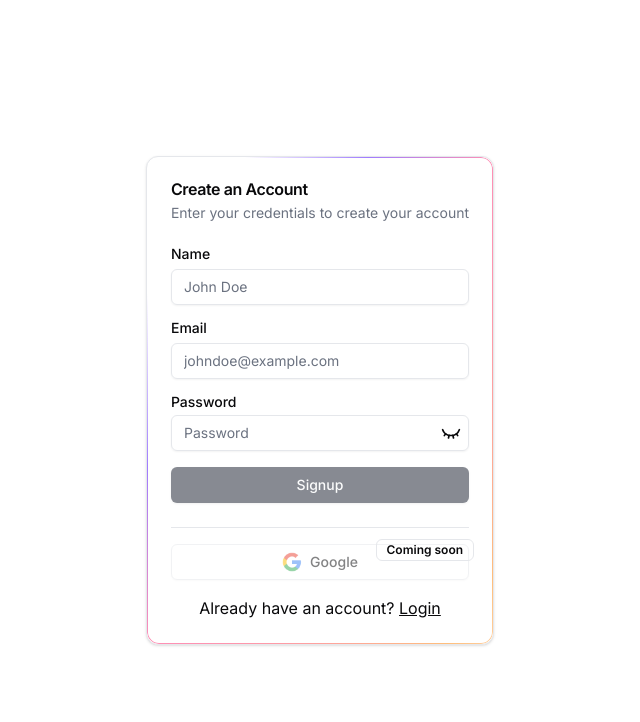
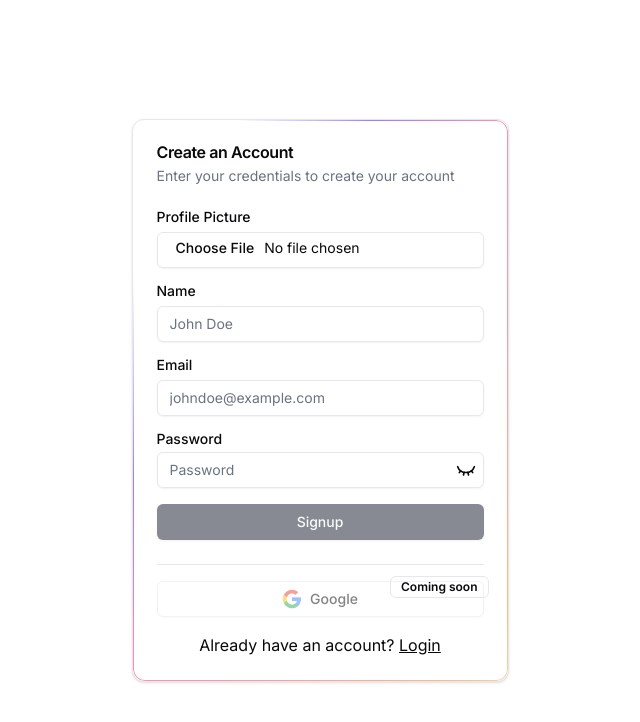
Before and after one commit to Uneebbhat/agencio-frontend, a Next.js app: page /signup in a window 1280 px wide. Shown: the top 722 px of the page, without its empty margins (320-960 px from the left). Built offline with nearby package versions, Linux system fonts and the light colour scheme.

Commit message:
refactor: profile pic added in signup

```diff
--- a/src/components/Signup/SignupForm.tsx
+++ b/src/components/Signup/SignupForm.tsx
@@ -27,7 +27,13 @@ import useUserStore from "@/store/useUserStore";
 const SignupForm = () => {
   const router = useRouter();
   const { showPassword, handleTogglePassword } = useTogglePassword();
-  const { formData, loading, handleOnChange, handleOnSubmit } = useSignup();
+  const {
+    formData,
+    loading,
+    handleOnChange,
+    handleOnSubmit,
+    handleFileChange,
+  } = useSignup();
   const user = useUserStore((state) => state.getUser());
 
   useEffect(() => {
@@ -49,6 +55,15 @@ const SignupForm = () => {
         <CardContent>
           <form onSubmit={handleOnSubmit}>
             <div className="grid gap-4">
+              <div className="grid gap-2">
+                <Label htmlFor="profilePic">Profile Picture</Label>
+                <Input
+                  id="profilePic"
+                  name="profilePic"
+                  type="file"
+                  onChange={handleFileChange}
+                />
+              </div>
               <div className="grid gap-2">
                 <Label htmlFor="name">Name</Label>
                 <Input
--- a/src/hooks/api/useSignup.ts
+++ b/src/hooks/api/useSignup.ts
@@ -62,10 +62,16 @@ const useSignup = () => {
   const mutation = useMutation({
     mutationKey: ["signup"],
     mutationFn: async () => {
-      const { data } = await axios.post("/api/v1/signup", {
-        name: formData.name,
-        email: formData.email,
-        password: formData.password,
+      const userFormData = new FormData();
+      userFormData.append("name", formData.name);
+      userFormData.append("email", formData.email);
+      userFormData.append("password", formData.password);
+      userFormData.append("profilePic", formData.profilePic);
+
+      const { data } = await axios.post("/api/v1/signup", userFormData, {
+        headers: {
+          "Content-Type": "multipart/form-data",
+        },
       });
       return data;
     },
```
